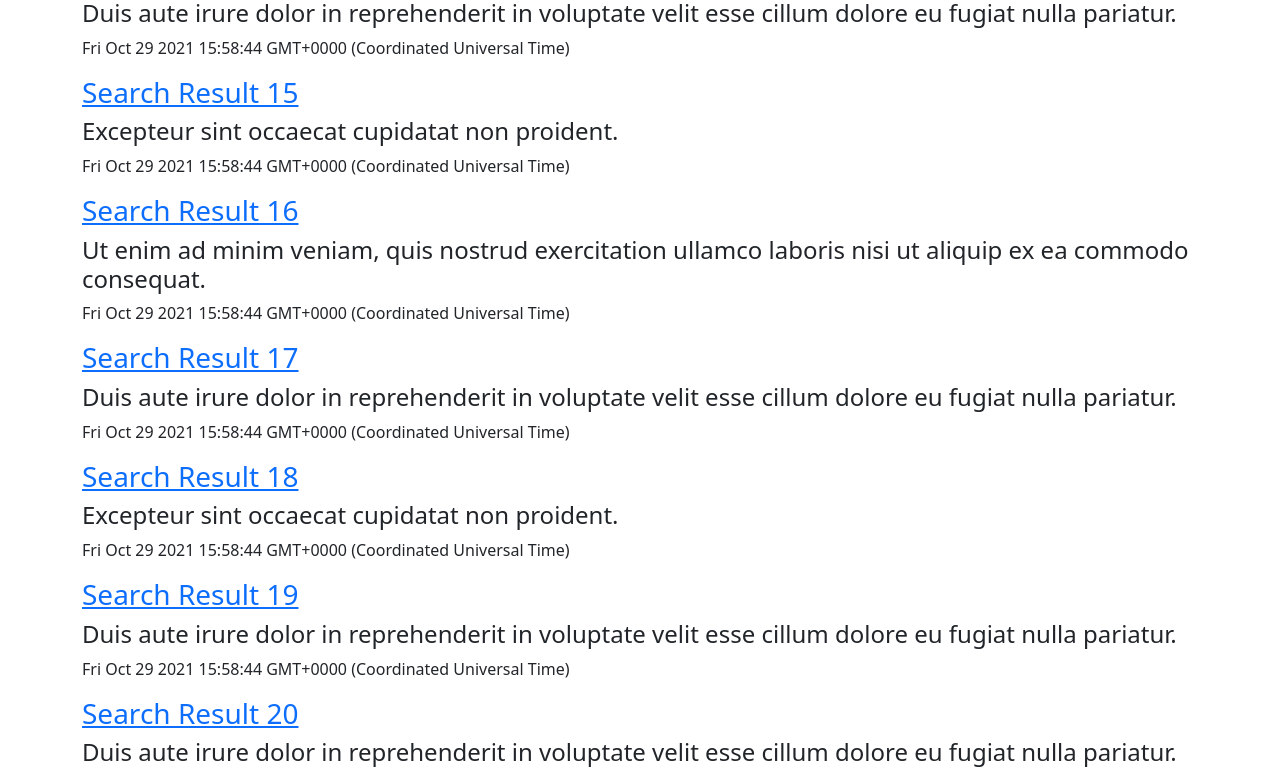
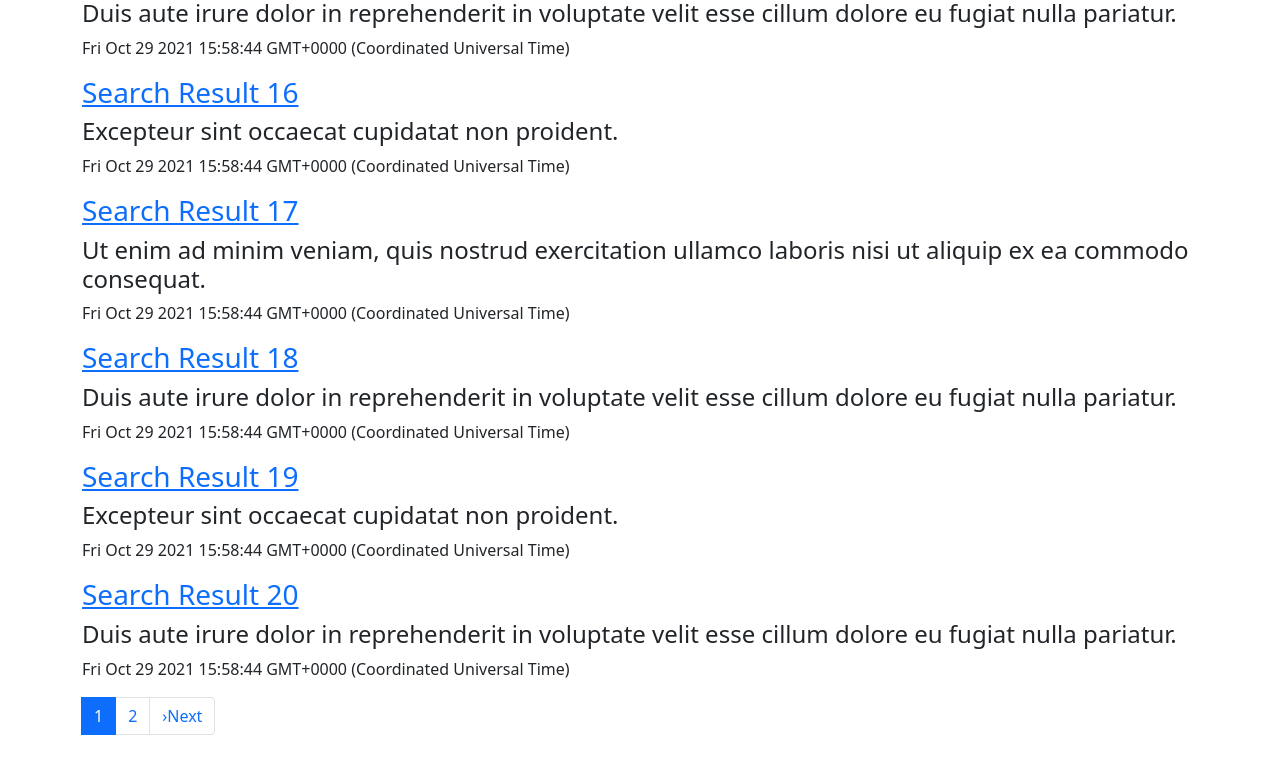
Before and after one commit to MSaad9/LSPT-Search-Engine-UI-UX, a React (Create React App) app in the folder client/: page /search in a window 1280 px wide. Shown: the part 2000-2779 px from the top of the page. After the commit the page ends 2751 px from the top, so only its background shows below. Built offline with nearby package versions, Linux system fonts and the light colour scheme.

Commit message:
Implement pagination handling

```diff
--- a/client/src/components/searchBar/SearchBar.tsx
+++ b/client/src/components/searchBar/SearchBar.tsx
@@ -16,11 +16,15 @@ export function SearchBar() {
     // Handle search query submission using Querying component API
     const handleSearchSubmit = (e: React.FormEvent, query: string) => {
         e.preventDefault();
+
+        // If the search query changed, reset the page offset
+        if(existingSearch.searchQuery !== query)
+            dispatch(searchActions.setPageOffset(0));
         dispatch(searchActions.setSearchQuery(query));
         let queryString: string = encodeURI(query);
         history.push('/search?q=' + queryString);
 
-        console.log(query);
+        console.log("Searching results for: " + query);
     }
 
     const handleQueryChange = (event: any) => {
--- a/client/src/containers/ResultsPage/ResultsPage.tsx
+++ b/client/src/containers/ResultsPage/ResultsPage.tsx
@@ -3,14 +3,16 @@ import { useSelector, useDispatch } from 'react-redux';
 import { QueryResult } from '../../services/querying-api.types';
 import { queryingApi } from '../../services/querying-api';
 import { SearchBar } from '../../components/searchBar/SearchBar';
-import { Container } from 'reactstrap';
+import { Container, Pagination, PaginationItem, PaginationLink } from 'reactstrap';
 import { selectSearchData } from '../../store/SearchData/selectors';
 import { actions as resultsDataActions } from "../../store/ResultsData/slice";
+import { actions as searchDataActions } from "../../store/SearchData/slice";
 import { SearchResult } from '../../components/searchResult/SearchResult';
 import './ResultsPage.css';
 
 export const ResultsPage = () => {
     const searchData = useSelector(selectSearchData);
+    let resultsPerPage = 20;
     let [queryResult, setQueryResult] = useState<QueryResult>({
         error: [],
         metrics: {
@@ -25,9 +27,23 @@ export const ResultsPage = () => {
     });
     let dispatch = useDispatch();
 
+    const handlePageNext = () => {
+        if((searchData.pageOffset+1) * resultsPerPage < queryResult.metrics.total_results)
+            dispatch(searchDataActions.setPageOffset(searchData.pageOffset + 1))
+    }
+
+    const handlePagePrev = () => {
+        if(searchData.pageOffset > 0)
+            dispatch(searchDataActions.setPageOffset(searchData.pageOffset - 1));
+    }
+
+    const handlePageChange = (index: number) => {
+        dispatch(searchDataActions.setPageOffset(index));
+    }
+
     useEffect(() => {
         const getResultsData = async () => {
-            return (queryingApi.getQueryResults(searchData.searchQuery, 0));
+            return (queryingApi.getQueryResults(searchData.searchQuery, searchData.pageOffset));
         }
 
         getResultsData().then(value => {
@@ -36,7 +52,10 @@ export const ResultsPage = () => {
             dispatch(resultsDataActions.setQueryResult(value.results));
             dispatch(resultsDataActions.setQueryMetrics(value.metrics));
         });
-    }, [searchData.searchQuery, dispatch]);
+    }, [searchData.searchQuery, searchData.pageOffset, dispatch]);
+
+    let totalPages = queryResult.metrics.total_results / resultsPerPage;
+    console.log("Total result pages: " + totalPages);
 
     return (
         <Container>
@@ -49,6 +68,25 @@ export const ResultsPage = () => {
             {queryResult.results.map((res, i) => {
                 return <SearchResult key={i} result={res} />
             })}
+
+            <Pagination>
+                <PaginationItem>
+                    {searchData.pageOffset > 0 ? <PaginationLink previous href='#' onClick={() => handlePagePrev()}/> : <></>}
+                </PaginationItem>
+
+                {Array.from(Array(totalPages).keys()).map((i) => {
+                    return (
+                        <PaginationItem active={i === searchData.pageOffset} key={i} onClick={() => handlePageChange(i)}>
+                            <PaginationLink href='#'>{i + 1}</PaginationLink>
+                        </PaginationItem>
+                    );
+                })}
+
+                <PaginationItem>
+                    {(searchData.pageOffset+1) * resultsPerPage < queryResult.metrics.total_results ? <PaginationLink next href='#' onClick={() => handlePageNext()}/> : <></>}
+                </PaginationItem>
+            </Pagination>
+
         </Container>
       );
 }
--- a/client/src/containers/SearchPage/SearchPage.tsx
+++ b/client/src/containers/SearchPage/SearchPage.tsx
@@ -8,7 +8,7 @@ export const SearchPage = () => {
     return (
         <Container>
           <Jumbotron>
-            <img src={logo} />
+            <img src={logo} alt="Logo"/>
             <br/>
             <h3>Type in a search query below!</h3>
           </Jumbotron>
--- a/client/src/services/querying-api.ts
+++ b/client/src/services/querying-api.ts
@@ -53,10 +53,11 @@ export class QueryingApiService {
             "Sunt in culpa qui officia deserunt mollit anim id est laborum."
         ];
 
-        for(let i = 0; i < numResults; i++) {
+        // Assuming 20 results to display per page
+        for(let i = 0; i < 20; i++) {
             mockResults.push({
                 url: "#",
-                title: "Search Result " + i.toString(),
+                title: "Search Result " + (i + 1 + (page_offset*20)).toString(),
                 snippet: rndTxt[Math.floor(Math.random() * rndTxt.length)],
                 last_updated: new Date().toString()
             });
--- a/client/src/store/SearchData/slice.ts
+++ b/client/src/store/SearchData/slice.ts
@@ -2,7 +2,8 @@ import { createSlice, PayloadAction } from '@reduxjs/toolkit';
 import { SearchDataSlice } from './types';
 
 export const initialState: SearchDataSlice = {
-    searchQuery: ""
+    searchQuery: "",
+    pageOffset: 0
 };
 
 const searchDataSlice = createSlice({
@@ -11,6 +12,9 @@ const searchDataSlice = createSlice({
     reducers: {
         setSearchQuery(state: SearchDataSlice, action: PayloadAction<string>){
             state.searchQuery = action.payload;
+        },
+        setPageOffset(state: SearchDataSlice, action: PayloadAction<number>){
+            state.pageOffset = action.payload;
         }
     },
 });
--- a/client/src/store/SearchData/types.ts
+++ b/client/src/store/SearchData/types.ts
@@ -1,3 +1,4 @@
 export interface SearchDataSlice {
     searchQuery: string;
+    pageOffset: number;
 }
```
